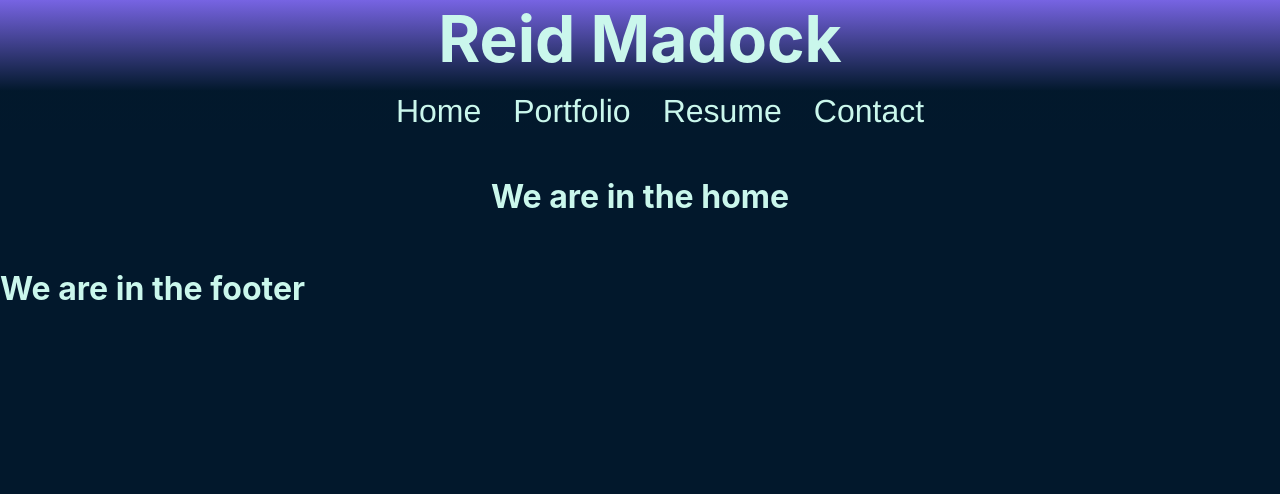
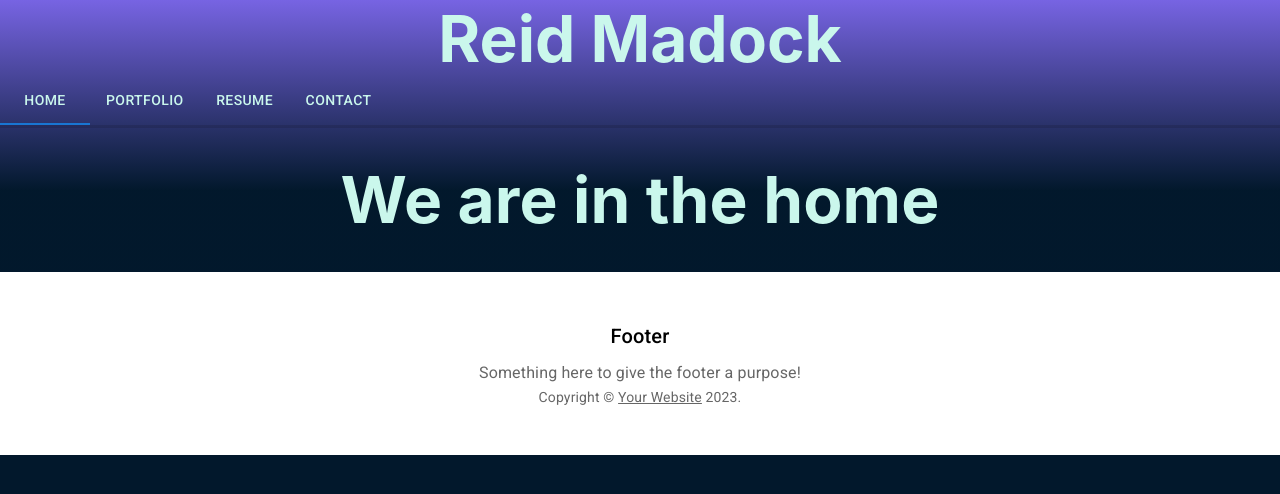
Before and after one commit to reidmadock/reid-react-portfolio, a React (Create React App) app: page / in a window 1280 px wide. Shown: the top 494 px of the page. Built offline with nearby package versions, Linux system fonts and the light colour scheme.

Commit message:
mostly finished

```diff
--- a/src/components/Footer.jsx
+++ b/src/components/Footer.jsx
@@ -1,9 +1,43 @@
-import React from 'react';
+import * as React from 'react';
+import Box from '@mui/material/Box';
+import Typography from '@mui/material/Typography';
+import Link from '@mui/material/Link';
+import { createTheme, ThemeProvider } from '@mui/material/styles';
+
+function Copyright() {
+  return (
+    <Typography variant="body2" color="text.secondary" align="center">
+      {'Copyright © '}
+      <Link color="inherit" href="https://mui.com/">
+        Your Website
+      </Link>{' '}
+      {new Date().getFullYear()}
+      {'.'}
+    </Typography>
+  );
+}
+
+const defaultTheme = createTheme();
 
 export default function Footer() {
   return (
-    <div>
-      <h1>We are in the footer</h1>
-    </div>
+    <ThemeProvider theme={defaultTheme}>
+      {/* Footer */}
+      <Box sx={{ bgcolor: 'background.paper', p: 6 }} component="footer">
+        <Typography variant="h6" align="center" gutterBottom color='#000000'>
+          Footer
+        </Typography>
+        <Typography
+          variant="subtitle1"
+          align="center"
+          color="text.secondary"
+          component="p"
+        >
+          Something here to give the footer a purpose!
+        </Typography>
+        <Copyright />
+      </Box>
+      {/* End footer */}
+    </ThemeProvider>
   );
 }
--- a/src/components/Header.jsx
+++ b/src/components/Header.jsx
@@ -3,26 +3,11 @@ import Navigation from './Navigation';
 import Home from './Home';
 
 export default function Header() {
-  const [viewing, setViewing] = useState(<Home />);
-
-  const handleClick = (view) => {
-      setViewing(view);
-      // console.log(view);
-      // event.target.className = event.target.className + ' clicked'
-  }
-
-  useEffect(() => {
-    console.log('We are viewing:', viewing.type.name);
-  })
-
   return (
     <>
       <div className='Header'>
         <h1>Reid Madock</h1>
-        <Navigation handleClick={handleClick}/>
-      </div>
-      <div className='content center'>
-      {viewing}
+        <Navigation/>
       </div>
     </>
   );
--- a/src/components/Navigation.jsx
+++ b/src/components/Navigation.jsx
@@ -1,53 +1,75 @@
-import React, { useState } from 'react';
-import Home from './Home';
+import * as React from 'react';
+import PropTypes from 'prop-types';
+import Tabs from '@mui/material/Tabs';
+import Tab from '@mui/material/Tab';
+import Typography from '@mui/material/Typography';
+import Box from '@mui/material/Box';import Home from './Home';
 import Portfolio from './Portfolio';
 import Resume from './Resume';
 import Contact from './Contact';
 
-export default function Navigation({ handleClick }) {
-    const handleHover = function (event) {
-        event.target.className = (event.target.className == 'nav' ? 'nav-active' : 'nav');
-    }
+function CustomTabPanel(props) {
+  const { children, value, index, ...other } = props;
 
-    return (
-        <nav>
-            <ul>
-                <li
-                    className="nav"
-                    onClick={() => handleClick(<Home />)}
-                    onMouseEnter={(event) => handleHover(event)}
-                    onMouseLeave={(event) => handleHover(event)}
-                >
-                    Home
-                </li>
-                <li
-                    className="nav"
-                    onClick={() => handleClick(<Portfolio />)}
-                    onMouseEnter={(event) => handleHover(event)}
-                    onMouseLeave={(event) => handleHover(event)}
-                    >
-                    Portfolio
-                </li>
-                <li
-                    className="nav"
-                    onClick={() => handleClick(<Resume />)}
-                    onMouseEnter={(event) => handleHover(event)}
-                    onMouseLeave={(event) => handleHover(event)}
-                    >
-                    Resume
-                </li>
-                <li
-                    className="nav"
-                    onClick={() => handleClick(<Contact />)}
-                    onMouseEnter={(event) => handleHover(event)}
-                    onMouseLeave={(event) => handleHover(event)}
-                    >
-                    Contact
-                </li>
-                {/* <li className="nav" onClick={() => handleClick(<Portfolio />)}>Portfolio</li> */}
-                {/* <li className="nav" onClick={() => handleClick(<Resume />)}>Resume</li> */}
-                {/* <li className="nav" onClick={() => handleClick(<Contact />)}>Contact</li> */}
-            </ul>
-        </nav>
+  return (
+        <div
+        role="tabpanel"
+        hidden={value !== index}
+        id={`simple-tabpanel-${index}`}
+        aria-labelledby={`simple-tab-${index}`}
+        {...other}
+        >
+        {value === index && (
+            <Box sx={{ p: 3 }}>
+            <Typography>{children}</Typography>
+            </Box>
+        )}
+        </div>
     );
 }
+
+CustomTabPanel.propTypes = {
+children: PropTypes.node,
+index: PropTypes.number.isRequired,
+value: PropTypes.number.isRequired,
+};
+
+function a11yProps(index) {
+    return {
+        id: `simple-tab-${index}`,
+        'aria-controls': `simple-tabpanel-${index}`,
+    };
+}
+
+export default function Navigation() {
+    const [value, setValue] = React.useState(0);
+
+    const handleChange = (event, newValue) => {
+        setValue(newValue);
+    };
+
+  return (
+    <Box sx={{ width: '100%' }}>
+      <Box sx={{ borderBottom: 3, borderColor: 'divider' }}>
+        <Tabs value={value} onChange={handleChange} aria-label="Navigation" textColor='#e76b74'>
+          <Tab label="Home" {...a11yProps(0)} />
+          <Tab label="Portfolio" {...a11yProps(1)} />
+          <Tab label="Resume" {...a11yProps(2)} />
+          <Tab label="Contact" {...a11yProps(3)} />
+        </Tabs>
+      </Box>
+      <CustomTabPanel value={value} index={0}>
+        <Home />
+      </CustomTabPanel>
+      <CustomTabPanel value={value} index={1}>
+        <Portfolio />
+      </CustomTabPanel>
+      <CustomTabPanel value={value} index={2}>
+        <Resume />
+      </CustomTabPanel>
+      <CustomTabPanel value={value} index={3}>
+        <Contact />
+      </CustomTabPanel>
+    </Box>
+  );
+}
--- a/src/components/Portfolio.jsx
+++ b/src/components/Portfolio.jsx
@@ -1,9 +1,28 @@
-import React from 'react';
+import * as React from 'react';
+import Grid from '@mui/material/Grid';
+import Container from '@mui/material/Container';
+import { createTheme, ThemeProvider } from '@mui/material/styles';
+import Typography from '@mui/material/Typography';
+import Project from './Project';
+
+const defaultTheme = createTheme();
 
 export default function Portfolio() {
   return (
-    <>
-      <h1>We are on the portfolio</h1>
-    </>
+    <ThemeProvider theme={defaultTheme}>
+      <main>
+        <Typography gutterBottom variant="h5" component="h2">
+          Click a project to view it on GitHub
+        </Typography>
+        {/* Hero unit */}
+        <Container sx={{ py: 8 }} maxWidth="md">
+          {/* End hero unit */}
+          <Grid container spacing={4}>
+            {/* Bring in projects from project component */}
+            <Project />
+          </Grid>
+        </Container>
+      </main>
+    </ThemeProvider>
   );
 }
--- a/src/components/Project.jsx
+++ b/src/components/Project.jsx
@@ -1,9 +1,50 @@
 import React from 'react';
+import Grid from '@mui/material/Grid';
+import Card from '@mui/material/Card';
+import CardActions from '@mui/material/CardActions';
+import CardContent from '@mui/material/CardContent';
+import CardMedia from '@mui/material/CardMedia';
+import Typography from '@mui/material/Typography';
+import projects from './projects.json';
+import Link from '@mui/material/Link';
+import { CardActionArea, Icon } from '@mui/material';
+import GitHubIcon from '@mui/icons-material/GitHub';
+
+const cards = projects;
 
 export default function Portfolio() {
+
   return (
-    <>
-      <h1>Portfolio Project Card</h1>
-    </>
+  <>
+    {cards.map((card, index) => (
+      <Grid item key={card} xs={12} sm={6} md={4}>
+        <CardActionArea href={projects[index].github} target='_blank'>
+          <Card
+            sx={{ height: '100%', display: 'flex', flexDirection: 'column' }}
+          >
+            <CardContent sx={{ flexGrow: 1 }}>
+              <Typography variant="h5" component="h2">
+                <GitHubIcon /> {projects[index].name}
+              </Typography>
+
+            </CardContent>
+            <CardMedia
+              component="div"
+              sx={{
+                // 16:9
+                pt: '76.25%',
+              }}
+              image={projects[index].img}
+            />
+            <CardContent sx={{ flexGrow: 1 }}>
+              <Typography>
+                Click to view on GitHub!
+              </Typography>
+            </CardContent>
+          </Card>
+        </CardActionArea>
+      </Grid>
+    ))}
+  </>
   );
 }
--- /dev/null
+++ b/src/components/projects.json
@@ -0,0 +1,20 @@
+[
+    {
+        "name": "Project one",
+        "description": "testing this",
+        "img": "https://source.unsplash.com/random?wallpapers",
+        "github": "https://github.com/reidmadock"
+    },
+    {
+        "name": "Project two",
+        "description": "testing this a second time",
+        "img": "https://source.unsplash.com/random?wallpapers",
+        "github": "https://github.com/reidmadock"
+    },
+    {
+        "name": "Project three",
+        "description": "testing this a second time",
+        "img": "https://source.unsplash.com/random?wallpapers",
+        "github": "https://github.com/reidmadock"
+    }
+]
```
Also changed, not shown: src/components/NavigationOld.jsx (added, +53 -0 lines).
